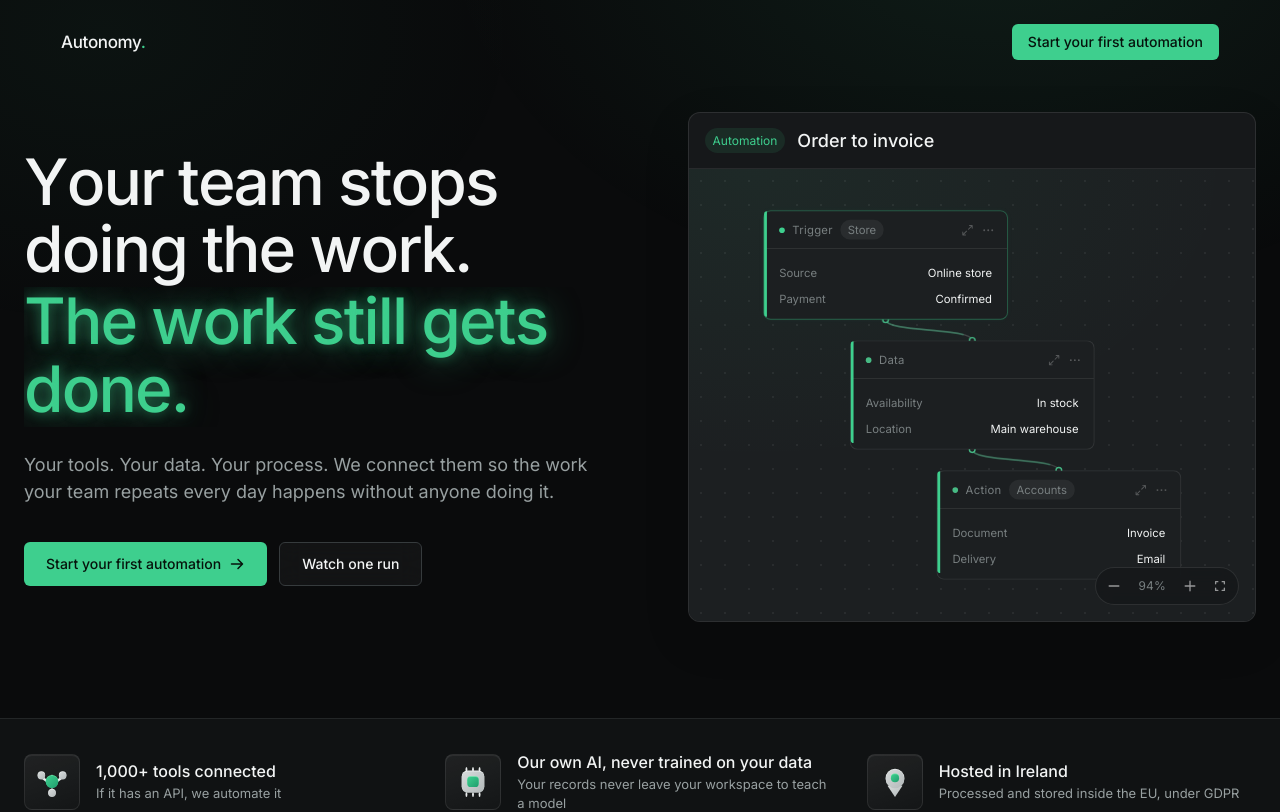
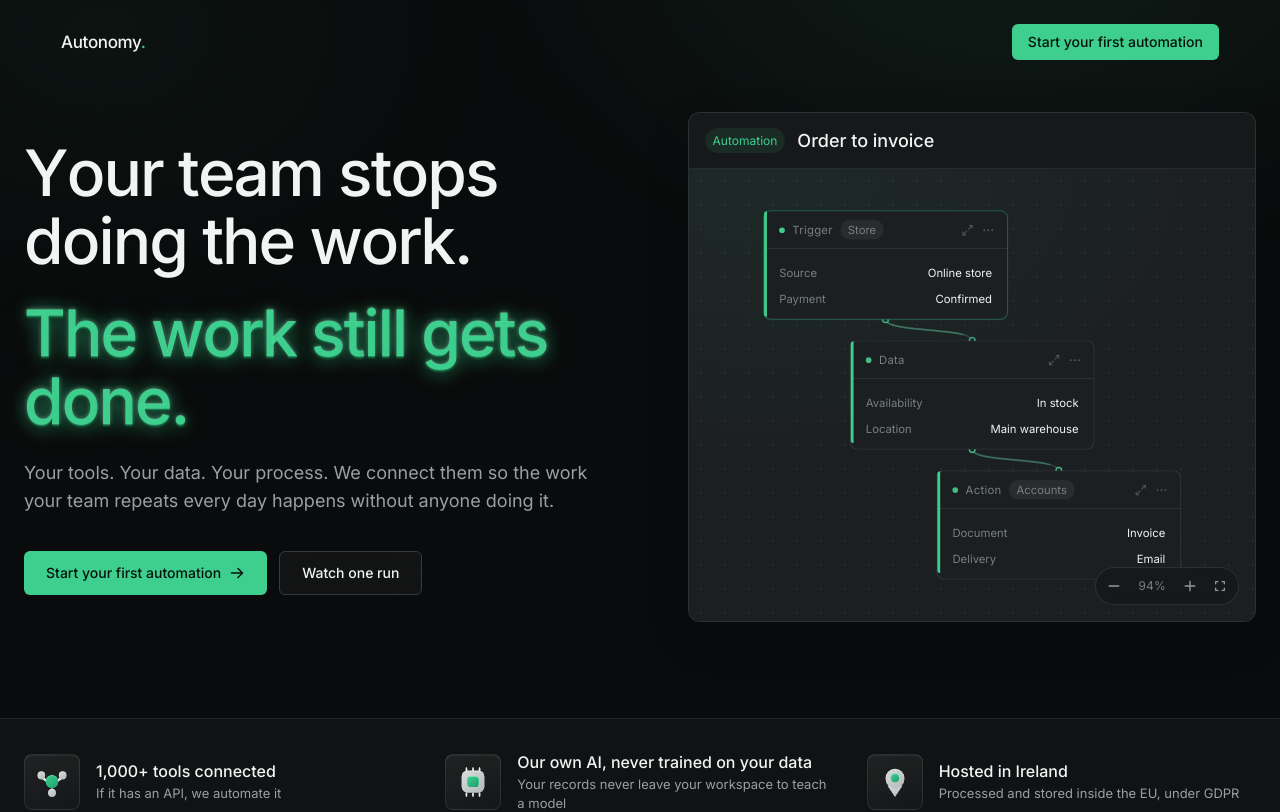
Before and after one commit to galalqassas2/autonomy, a Next.js app in the folder claude (first try)/: page / in a window 1280 px wide. Shown: the top 812 px of the page. Built offline with nearby package versions, Linux system fonts and the light colour scheme.

Commit message:
style(hero): fix animation clipping and enhance text glow depth
- Prevent text clipping during character reveal by expanding padding and overflow
- Add multi-layered shadow, drop-shadow, and stroke to .glow-text and --glow-text

```diff
--- a/claude (first try)/src/components/blocks/hero.tsx
+++ b/claude (first try)/src/components/blocks/hero.tsx
@@ -36,7 +36,14 @@ export function Hero() {
     )
     const chars = splits.flatMap((split) => split.chars)
 
-    const timeline = createTimeline({ defaults: { ease: "outExpo" } })
+    const timeline = createTimeline({
+      defaults: { ease: "outExpo" },
+      onComplete: () => {
+        lines.forEach((line) => {
+          line.style.overflow = "visible"
+        })
+      },
+    })
       .add(chars, {
         opacity: [0, 1],
         translateY: ["110%", "0%"],
@@ -80,11 +87,11 @@ export function Hero() {
       <div className="shell">
         <div className="grid items-center gap-12 min-[1000px]:grid-cols-[1.02fr_0.98fr] min-[1000px]:gap-[72px]">
           <div style={{ perspective: "1000px" }}>
-            <h1 className="t-display-xxl text-ink">
-              <span className="hero-line block overflow-hidden pb-[0.06em]">
+            <h1 className="t-display-xxl text-ink overflow-visible">
+              <span className="hero-line block overflow-hidden p-6 -m-6">
                 Your team stops doing the work.
               </span>
-              <span className="hero-line block overflow-hidden pb-[0.06em] text-primary glow-text">
+              <span className="hero-line block overflow-hidden p-6 -m-6 text-primary glow-text">
                 The work still gets done.
               </span>
             </h1>
--- a/claude (first try)/src/styles/animations.css
+++ b/claude (first try)/src/styles/animations.css
@@ -86,6 +86,9 @@
 @layer utilities {
   .glow-text {
     text-shadow: var(--glow-text);
+    filter: drop-shadow(0 2px 8px rgba(62, 207, 142, 0.25));
+    -webkit-text-stroke: 0.3px rgba(167, 243, 208, 0.3);
+    overflow: visible;
   }
 
   .reveal {
--- a/claude (first try)/src/styles/tokens.css
+++ b/claude (first try)/src/styles/tokens.css
@@ -35,7 +35,13 @@
   --glow-strong:
     0 0 0 1px rgba(62, 207, 142, 0.7), 0 0 56px rgba(62, 207, 142, 0.45);
   --glow-text:
-    0 0 12px rgba(62, 207, 142, 0.4), 0 0 34px rgba(62, 207, 142, 0.55);
+    0 1px 0 rgba(32, 140, 90, 0.9),
+    0 2px 0 rgba(20, 95, 60, 0.85),
+    0 3px 0 rgba(14, 68, 42, 0.8),
+    0 4px 8px rgba(0, 0, 0, 0.5),
+    0 0 4px rgba(167, 243, 208, 0.6),
+    0 0 16px rgba(62, 207, 142, 0.35),
+    0 0 36px rgba(62, 207, 142, 0.18);
 
   /* Elevation reads as depth of black on a dark track, not softness. */
   --elev-1: 0 1px 2px rgba(0, 0, 0, 0.5);
```
